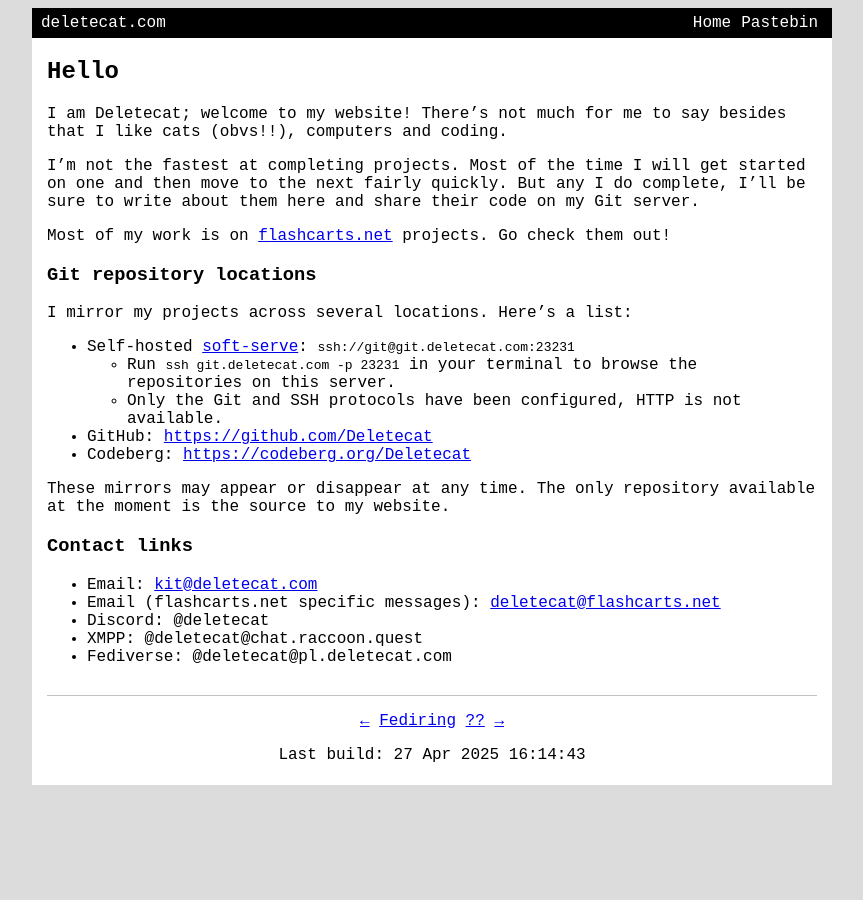
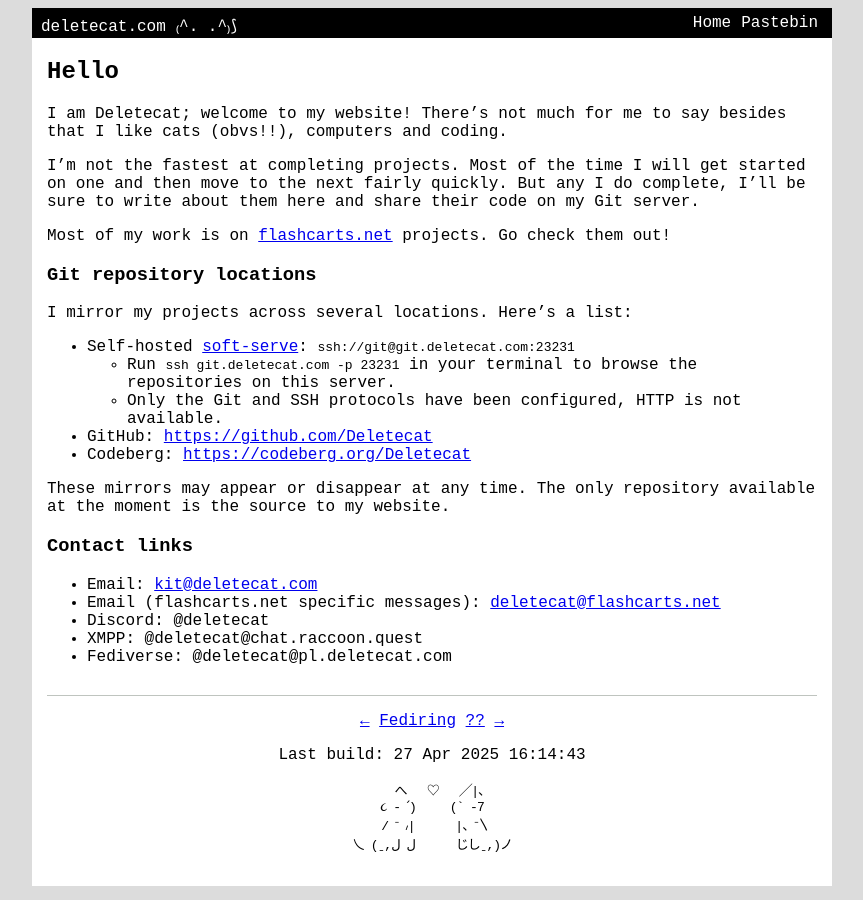
Before and after one commit to Deletecat/deletecat-com, a Jekyll site: the page built from index.md, in a window 1280 px wide. Shown: the whole page, without its empty margins (208-1071 px from the left). Built offline with Jekyll 4.4.1, drawn with Linux system fonts in a browser that asks for light colours.

Commit message:
catification
Add readme, add cats to nav bar and footer

```diff
--- a/_config.yml
+++ b/_config.yml
@@ -4,3 +4,5 @@ sass:
 compress_html:
   clippings: all
   comments: ["<!--", "-->"]
+
+exclude: ['LICENSE','README.txt']
--- a/_includes/base.scss
+++ b/_includes/base.scss
@@ -57,3 +57,8 @@ header{
 body{
     background-color: gainsboro;
 }
+footer{
+    pre{
+        letter-spacing: -1px;
+    }
+}
--- a/_includes/footer.html
+++ b/_includes/footer.html
@@ -7,4 +7,10 @@
         <a href="https://fediring.net/next?host=deletecat.com">→</a>
     </p>
     <p>Last build: {{ site.time | date: "%d %h %Y %H:%M:%S"}}</p>
+    <pre aria-label="ASCII Cats in love">
+   へ   ♡   ╱|、
+૮ - ՛)     (` -7
+ / ⁻ ៸|      |、⁻〵
+乀 (ˍ,ل ل      じしˍ,)ノ
+    </pre>
 </footer>
--- a/_includes/header.html
+++ b/_includes/header.html
@@ -1,7 +1,7 @@
 <header>
     <nav>
         <ul>
-            <li class="nav-left">deletecat.com</li>
+            <li class="nav-left">deletecat.com <span aria-hidden="true">₍^. .^₎⟆</span></li>
             {% for item in site.data.navigation %}
                 <li class="nav-right"><a href="{{ item.link }}">{{ item.name }}</a></li>
             {% endfor %}
--- a/_layouts/default.html
+++ b/_layouts/default.html
@@ -1,7 +1,6 @@
 ---
 layout: compress
 ---
-
 <!DOCTYPE html>
 <html lang="en">
 {% include head.html %}
```
Also changed, not shown: README.txt (added).
